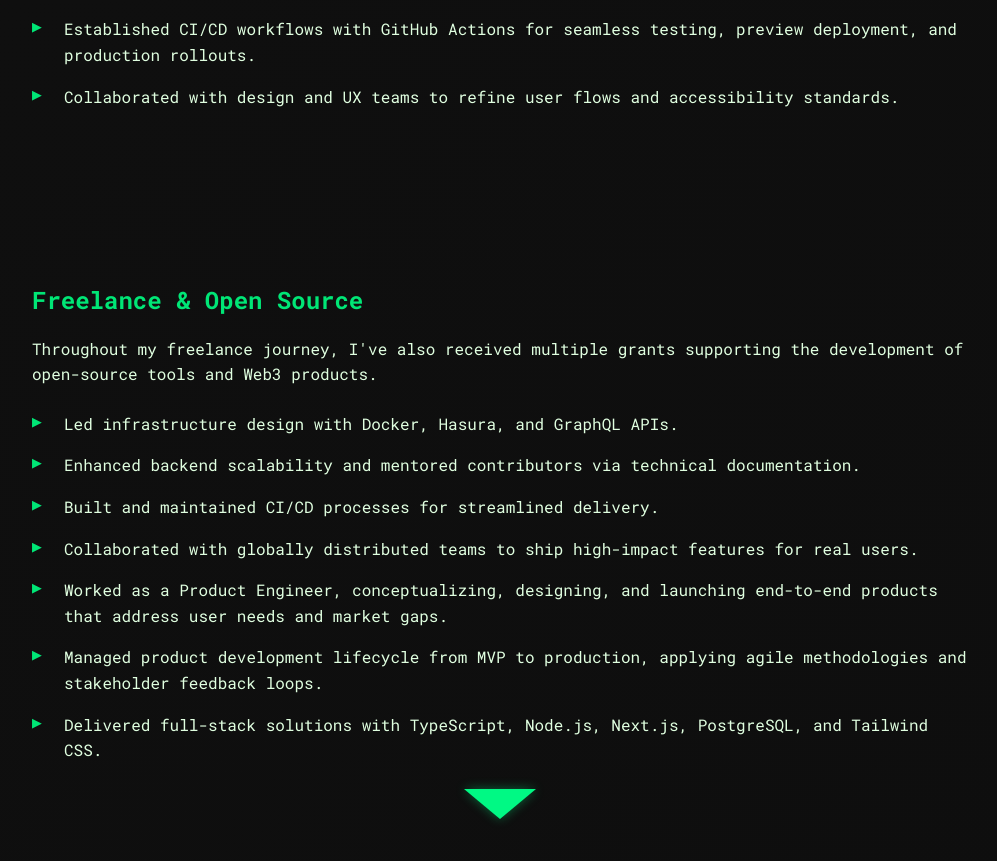
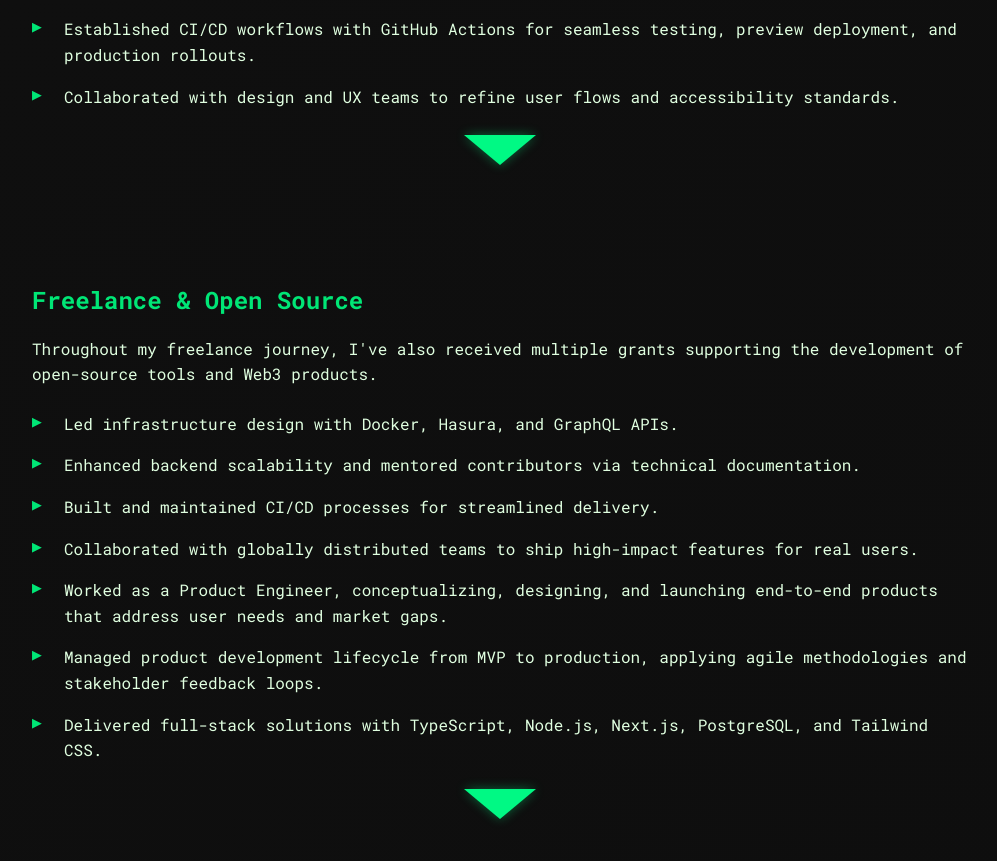
Before and after one commit to zleypner/website, a plain HTML site: page index.html in a window 1280 px wide. Shown: the part 1524-2385 px from the top of the page, without its empty margins (140-1137 px from the left). Drawn offline with Linux system fonts and the light colour scheme.

Commit message:
Update index.html

```diff
--- a/index.html
+++ b/index.html
@@ -298,6 +298,9 @@
       <li>Established CI/CD workflows with GitHub Actions for seamless testing, preview deployment, and production rollouts.</li>
       <li>Collaborated with design and UX teams to refine user flows and accessibility standards.</li>
     </ul>
+    <div class="scroll-indicator">
+      <div class="scroll-arrow"></div>
+    </div>
   </section>
 
   <section>
```
